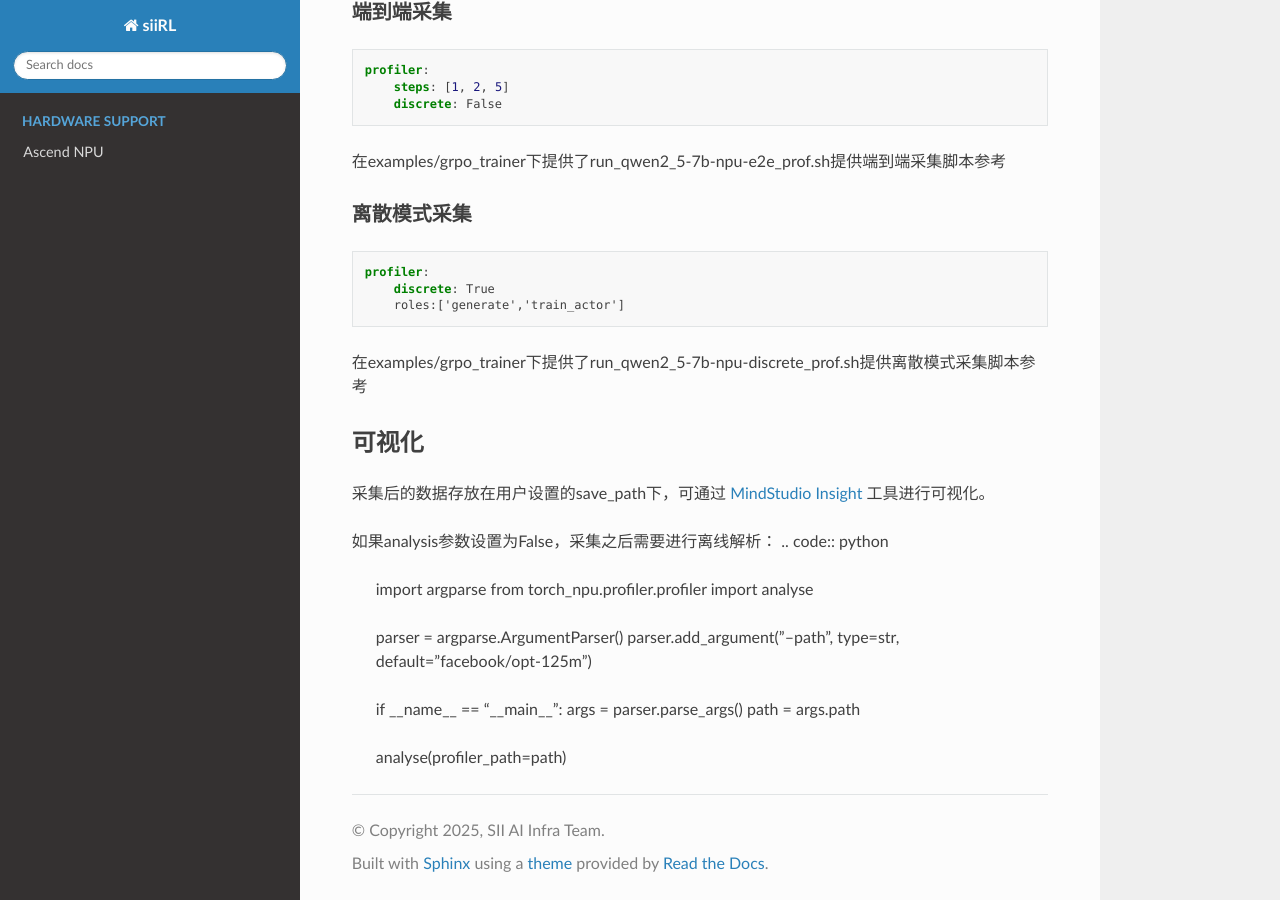
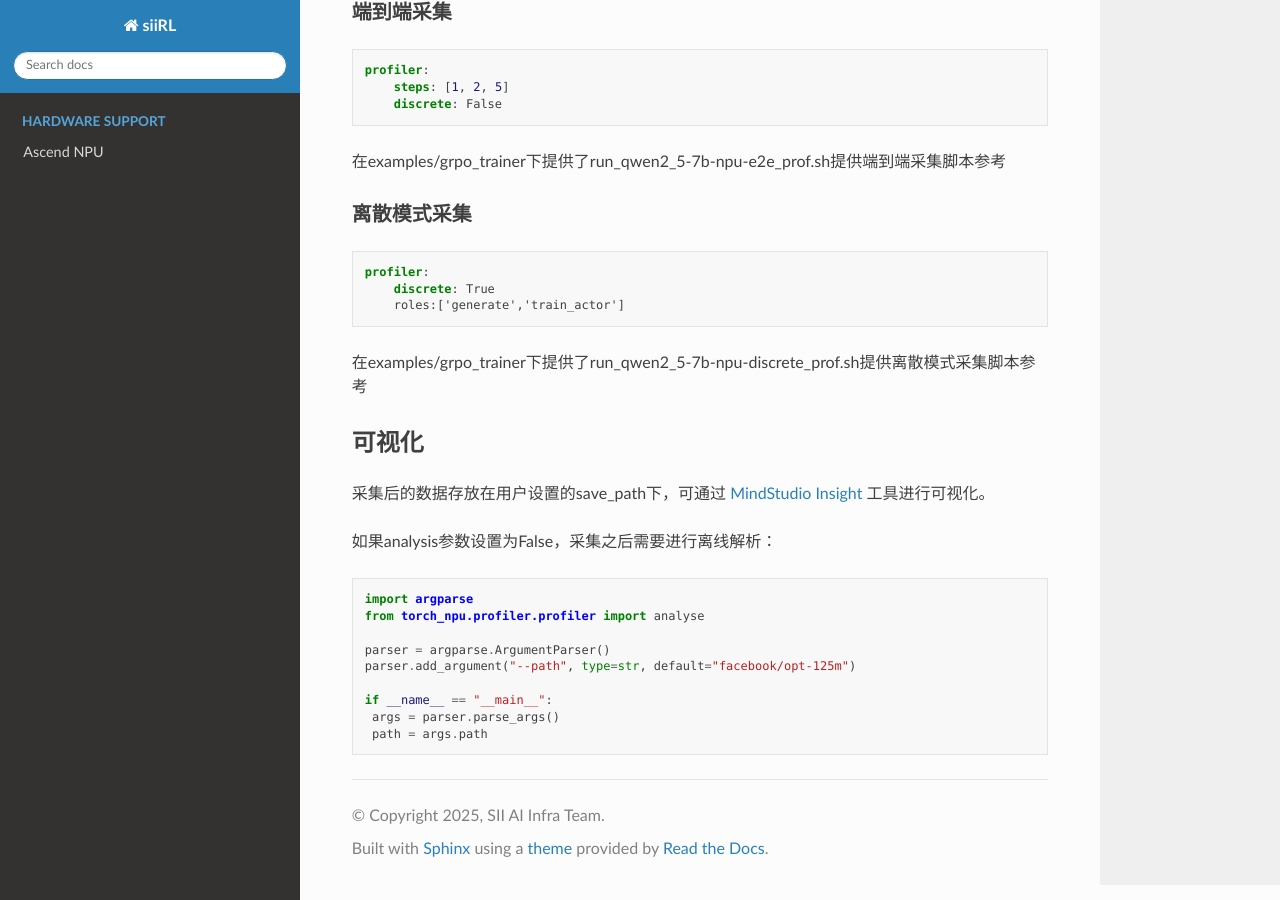
Before and after one commit to tardis-key/siiRL, a Sphinx documentation site: the page built from docs/ascend_tutorial/ascend_profiling.rst, in a window 1280 px wide and 900 px high, scrolled down 1218 px. Built offline with Sphinx 7.4.7 and the Read the Docs theme 3.1.0, drawn with Linux system fonts in a browser that asks for light colours; pages that are not in the unit, such as notebooks, are missing from menus.

Commit message:
Update ascend_profiling.rst

```diff
--- a/docs/ascend_tutorial/ascend_profiling.rst
+++ b/docs/ascend_tutorial/ascend_profiling.rst
@@ -76,17 +76,15 @@ Last updated: 08/14/2025.
 采集后的数据存放在用户设置的save_path下，可通过 `MindStudio Insight <https://www.hiascend.com/document/detail/zh/mindstudio/80RC1/GUI_baseddevelopmenttool/msascendinsightug/Insight_userguide_0002.html>`_ 工具进行可视化。
 
 如果analysis参数设置为False，采集之后需要进行离线解析：
+
 .. code:: python
 
+        import argparse
+        from torch_npu.profiler.profiler import analyse
 
-    import argparse
-    from torch_npu.profiler.profiler import analyse
+        parser = argparse.ArgumentParser()
+        parser.add_argument("--path", type=str, default="facebook/opt-125m")
 
-    parser = argparse.ArgumentParser()
-    parser.add_argument("--path", type=str, default="facebook/opt-125m")
-
-    if __name__ == "__main__":
-    args = parser.parse_args()
-    path = args.path
-
-    analyse(profiler_path=path)
+        if __name__ == "__main__":
+         args = parser.parse_args()
+         path = args.path
```
